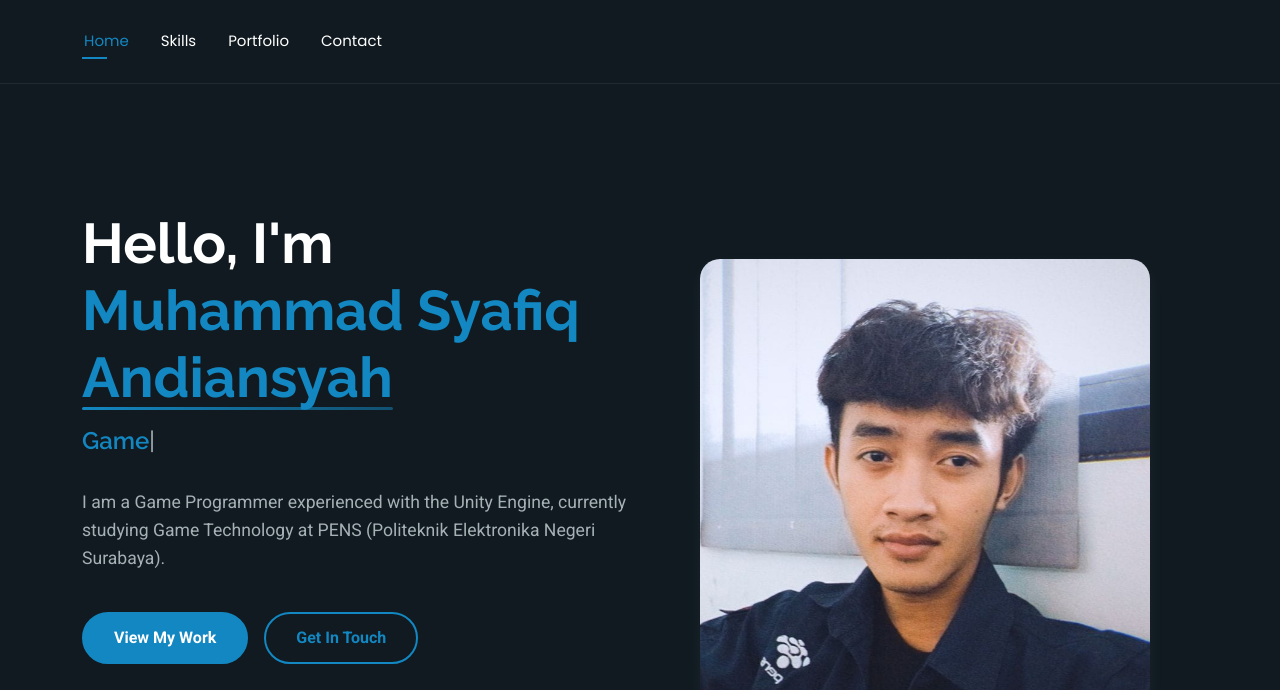
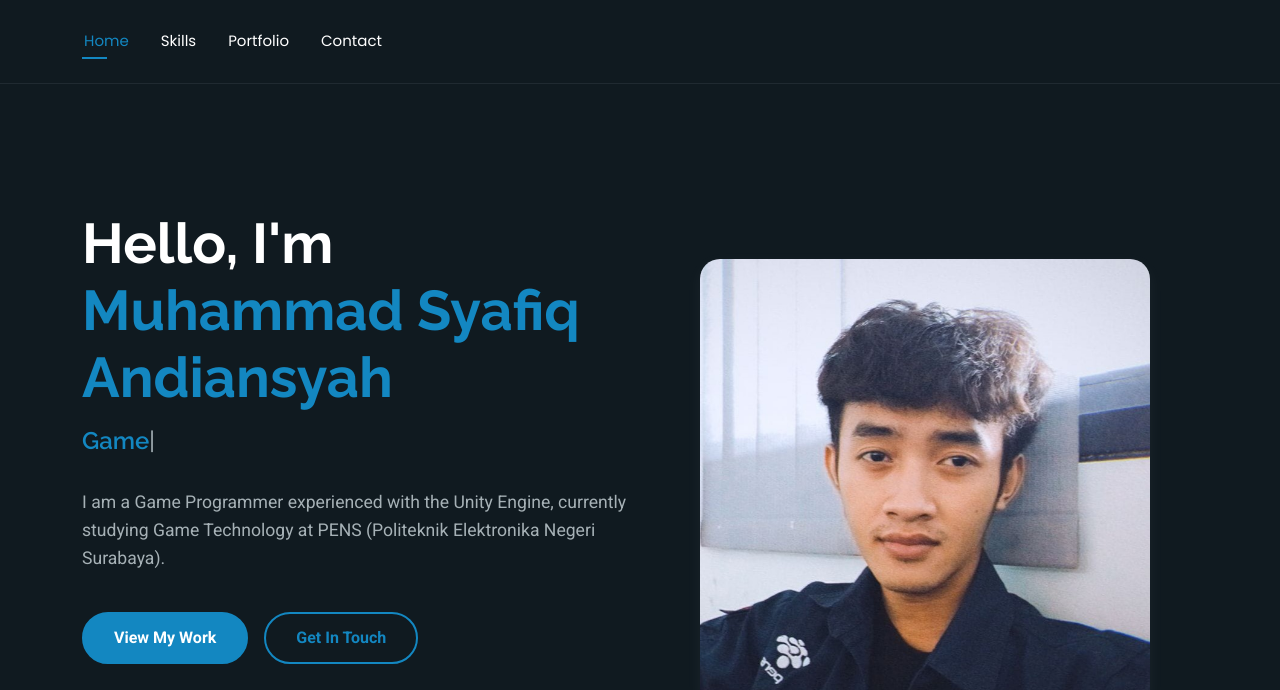
Before and after one commit to Syafiqqand/syafiqqand.github.io, a plain HTML site: page index.html in a window 1280 px wide. Shown: the top 690 px of the page. Drawn offline with Linux system fonts and the light colour scheme.

Commit message:
fix index

```diff
--- a/assets/css/main.css
+++ b/assets/css/main.css
@@ -2697,3 +2697,7 @@ section,
     margin-top: 16px;
   }
 }
+
+.hero h1 span::after {
+  display: none !important;
+}
```
